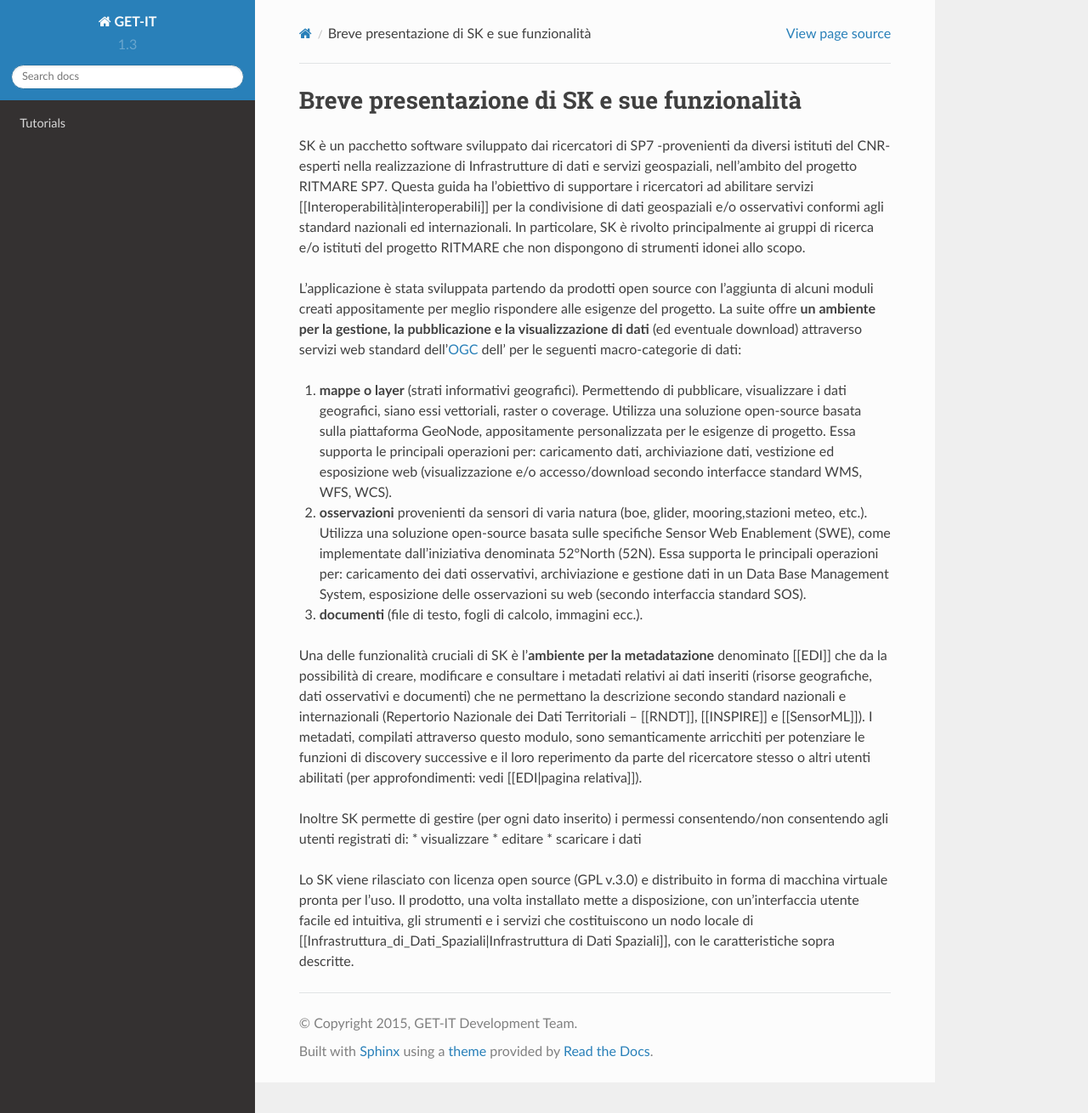
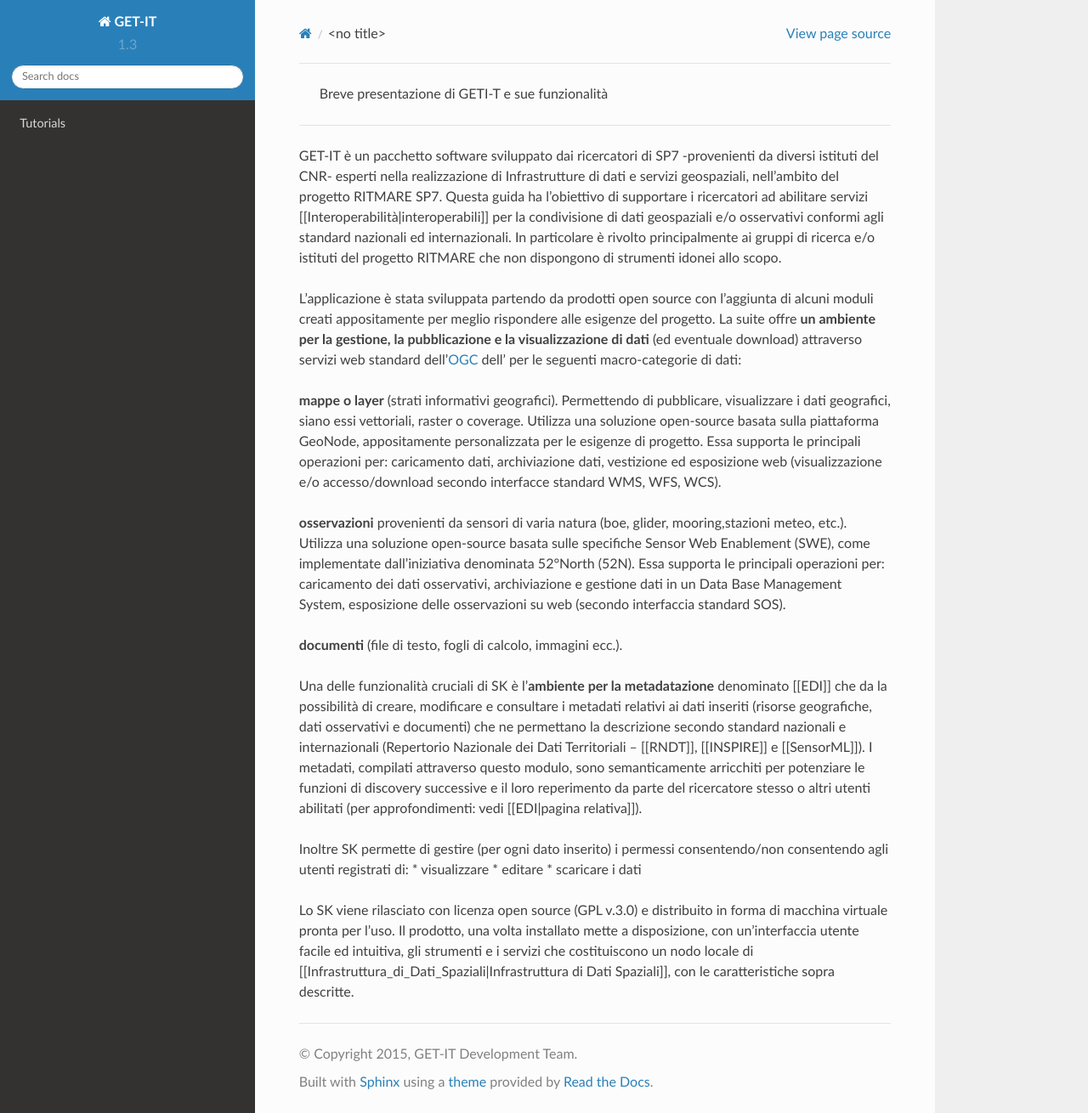
Before and after one commit to SP7-Ritmare/starterkit, a Sphinx documentation site: the page built from docs/presentation.rst, in a window 1280 px wide and 1310 px high. Shown: the whole window at 85% size. Built offline with Sphinx 7.4.7 and the Read the Docs theme 2.0.0, drawn with Linux system fonts in a browser that asks for light colours.

Commit message:
Update presentation.rst

```diff
--- a/docs/presentation.rst
+++ b/docs/presentation.rst
@@ -1,9 +1,9 @@
-Breve presentazione di SK e sue funzionalità
+	Breve presentazione di GETI-T e sue funzionalità
 ============================================
 
-SK è un pacchetto software sviluppato dai ricercatori di SP7 -provenienti da diversi istituti del CNR- esperti nella realizzazione di Infrastrutture di dati e servizi geospaziali, nell’ambito del progetto RITMARE SP7.
+GET-IT è un pacchetto software sviluppato dai ricercatori di SP7 -provenienti da diversi istituti del CNR- esperti nella realizzazione di Infrastrutture di dati e servizi geospaziali, nell’ambito del progetto RITMARE SP7.
 Questa guida ha l'obiettivo di supportare i ricercatori ad abilitare servizi [[Interoperabilità|interoperabili]] per la condivisione di dati geospaziali e/o osservativi conformi agli standard nazionali ed internazionali.
-In particolare, SK è rivolto principalmente ai gruppi di ricerca e/o istituti del progetto RITMARE che non dispongono di strumenti idonei allo scopo.
+In particolare è rivolto principalmente ai gruppi di ricerca e/o istituti del progetto RITMARE che non dispongono di strumenti idonei allo scopo.
 
 L'applicazione è stata sviluppata partendo da prodotti open source con l'aggiunta di alcuni moduli creati appositamente per meglio rispondere alle esigenze del progetto.
 La suite offre **un ambiente per  la gestione, la pubblicazione e la visualizzazione di dati** (ed eventuale download) attraverso servizi web standard dell'`OGC <http://www.opengeospatial.org/>`_ dell' per le seguenti macro-categorie di dati:
```
